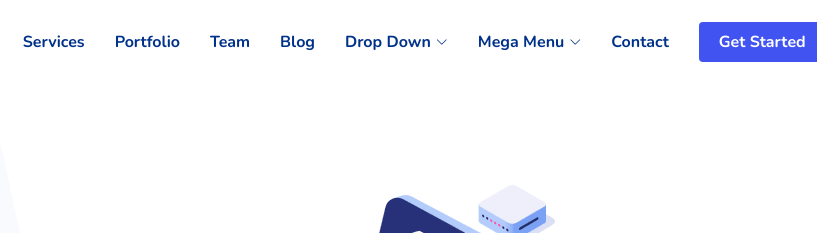
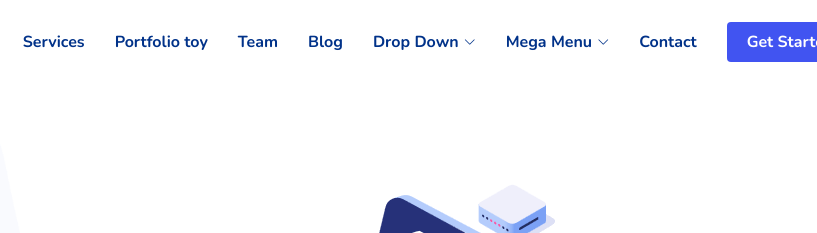
Before and after one commit to dave4rea1/Datathon, a plain HTML site: page index.html in a window 1280 px wide. Shown: the top 233 px of the page, 463-1280 px from the left. Drawn offline with nearby package versions, Linux system fonts and the light colour scheme.

Commit message:
changed text

```diff
--- a/index.html
+++ b/index.html
@@ -52,7 +52,7 @@
           <li><a class="nav-link scrollto active" href="#hero">Home</a></li>
           <li><a class="nav-link scrollto" href="#about">About</a></li>
           <li><a class="nav-link scrollto" href="#services">Services</a></li>
-          <li><a class="nav-link scrollto" href="#portfolio">Portfolio</a></li>
+          <li><a class="nav-link scrollto" href="#portfolio">Portfolio toy</a></li>
           <li><a class="nav-link scrollto" href="#team">Team</a></li>
           <li><a href="blog.html">Blog</a></li>
           <li class="dropdown"><a href="#"><span>Drop Down</span> <i class="bi bi-chevron-down"></i></a>
```
